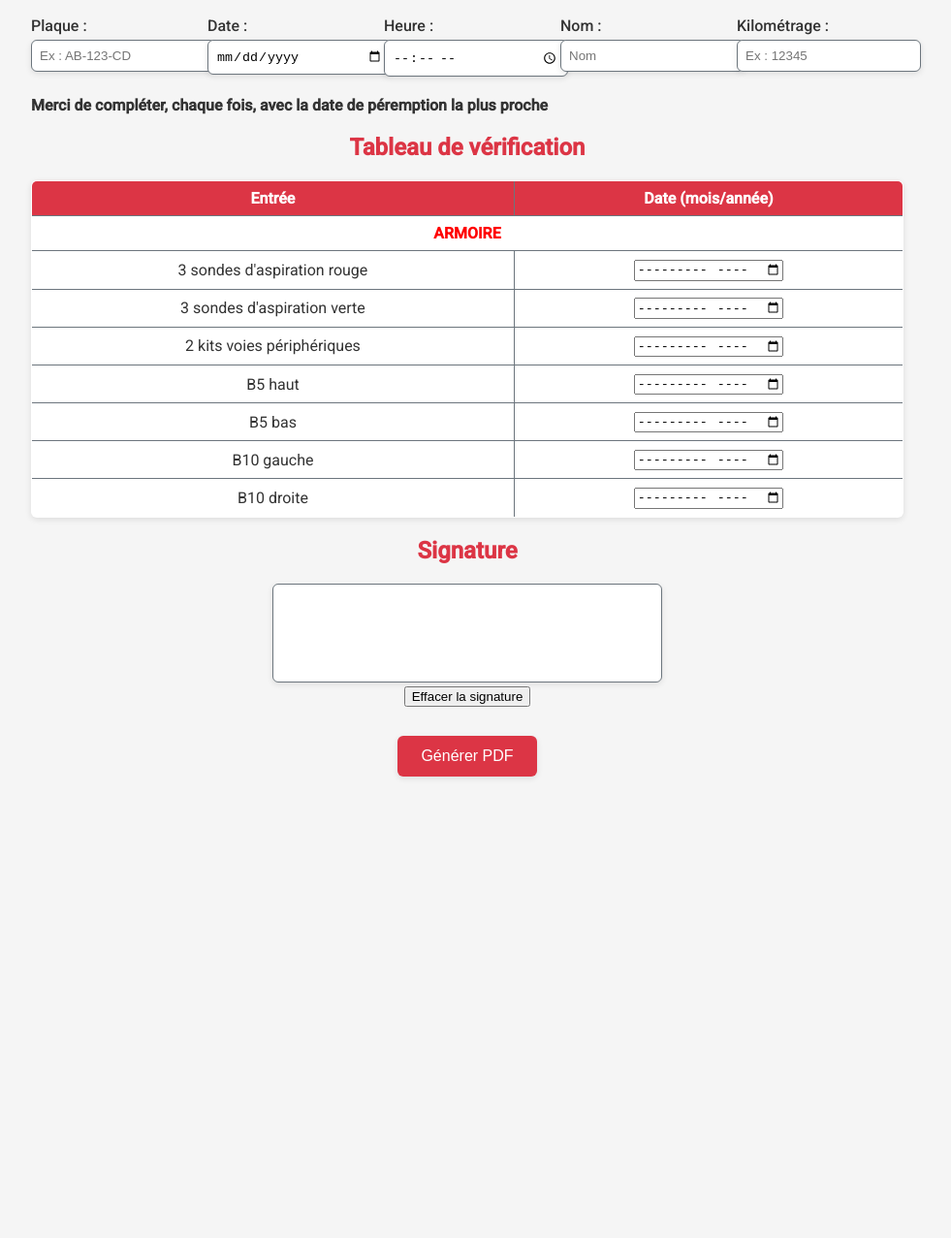
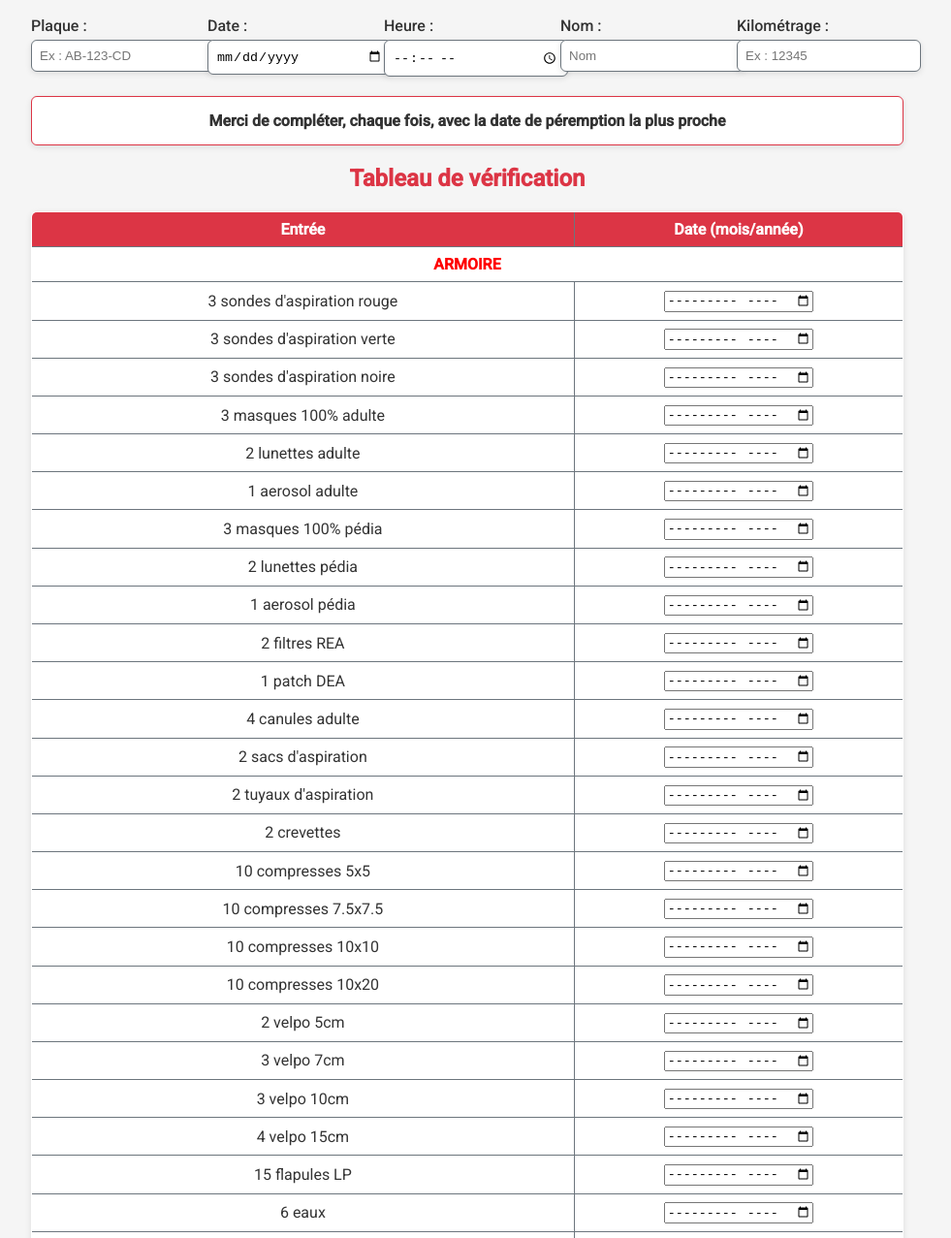
Before and after one commit to mycro99/CRBO, a plain HTML site: page peremption/peremption.html in a window 1280 px wide. Shown: the part 82-1359 px from the top of the page at 97% size, without its empty margins (158-1139 px from the left). Before the commit the page ends 903 px from the top, so only its background shows below. Drawn offline with nearby package versions, Linux system fonts and the light colour scheme.

Commit message:
Update peremption.html

```diff
--- a/peremption/peremption.html
+++ b/peremption/peremption.html
@@ -53,6 +53,19 @@
       border: 1px solid var(--secondary-color);
       border-radius: var(--border-radius);
       box-shadow: var(--box-shadow);
+    }
+    .instructions {
+      margin-bottom: 20px;
+      padding: 10px;
+      border: 1px solid var(--primary-color);
+      border-radius: var(--border-radius);
+      background-color: #fff;
+      box-shadow: var(--box-shadow);
+      text-align: center;
+    }
+    .instructions p {
+      margin: 5px 0;
+      font-weight: bold;
     }
     table {
       width: 100%;
@@ -139,8 +152,8 @@
     </div>
 
     <!-- Instructions extérieures -->
-    <div class="instructions" style="margin-bottom:20px;">
-      <p style="font-weight: bold;">Merci de compléter, chaque fois, avec la date de péremption la plus proche</p>
+    <div class="instructions">
+      <p>Merci de compléter, chaque fois, avec la date de péremption la plus proche</p>
     </div>
 
     <!-- Tableau de vérification -->
@@ -170,11 +183,65 @@
       <button class="pdf-button" onclick="generatePDF()">Générer PDF</button>
     </div>
   </div> <!-- Fin de #pdfContent -->
+
   <script>
+    // Tableau des libellés personnalisés pour le check péremption.
     const customLabels = [
       "3 sondes d'aspiration rouge",
       "3 sondes d'aspiration verte",
-  // ... (autres libellés)
+      "3 sondes d'aspiration noire",
+      "3 masques 100% adulte",
+      "2 lunettes adulte",
+      "1 aerosol adulte",
+      "3 masques 100% pédia",
+      "2 lunettes pédia",
+      "1 aerosol pédia",
+      "2 filtres REA",
+      "1 patch DEA",
+      "4 canules adulte",
+      "2 sacs d'aspiration",
+      "2 tuyaux d'aspiration",
+      "2 crevettes",
+      "10 compresses 5x5",
+      "10 compresses 7.5x7.5",
+      "10 compresses 10x10",
+      "10 compresses 10x20",
+      "2 velpo 5cm",
+      "3 velpo 7cm",
+      "3 velpo 10cm",
+      "4 velpo 15cm",
+      "15 flapules LP",
+      "6 eaux",
+      "2 perfs NACL",
+      "2 perfs eau stérile",
+      "1 kit brulure",
+      // Insertion automatique : après le 28ème libellé (index 27), on insère la ligne "SAC"
+      "1 patch DEA supplémentaire",
+      "1 DEA + 1 patch DEA",
+      "2 filtres REA",
+      "Canules adulte",
+      "Sondes d'aspiration adulte",
+      "1 filtre REA",
+      "Canules pédia",
+      "Sonde d'aspiration pédia",
+      "2 masques 100% adulte",
+      "2 lunettes adulte",
+      "2 masques 100% pédia",
+      "2 lunettes pédia",
+      "10 compresses 7.5x7.5",
+      "10 compresses 10x10",
+      "2 compresses 10x20",
+      "15 flapules LP",
+      "1 velpo 15cm",
+      // Insertion automatique : après le 47ème libellé (index 46), on insère la ligne kit KATA
+      "2 velpo 10cm",
+      "2 velpo 7cm",
+      "Kit KATA (à vérifier, mais pas de date)",
+      "2 perfs NACL",
+      "2 trousses de perf",
+      "5 isobétadines",
+      "5 clorixidrines",
+      "1 kit accouchement",
       "2 kits voies périphériques"
     ];
 
@@ -233,7 +300,7 @@ customLabels.forEach((label, index) => {
       }
     });
 
-// Ajout de 4 lignes supplémentaires pour B5 et B10.
+    // Ajout de 4 lignes supplémentaires pour B5 et B10 à la fin du tableau.
     const extraLabels = ["B5 haut", "B5 bas", "B10 gauche", "B10 droite"];
     extraLabels.forEach(label => {
       const row = document.createElement("tr");
@@ -247,7 +314,6 @@ extraLabels.forEach(label => {
       row.appendChild(cell2);
       tableBody.appendChild(row);
     });
-
 
     // Fonction pour générer le PDF
     function generatePDF() {
@@ -287,11 +353,8 @@ extraLabels.forEach(label => {
       const canvas = document.getElementById(canvasId);
       const ctx = canvas.getContext("2d");
       let drawing = false;
-
-      // Ajuster la taille du canvas en fonction de ses dimensions affichées
       canvas.width = canvas.offsetWidth;
       canvas.height = canvas.offsetHeight;
-
       canvas.addEventListener("mousedown", function(e) {
         drawing = true;
         const rect = canvas.getBoundingClientRect();
@@ -311,7 +374,6 @@ extraLabels.forEach(label => {
       canvas.addEventListener("mouseout", function() {
         drawing = false;
       });
-
       canvas.addEventListener("touchstart", function(e) {
         e.preventDefault();
         drawing = true;
```
Lines whose indentation alone changed are shown as unchanged.
